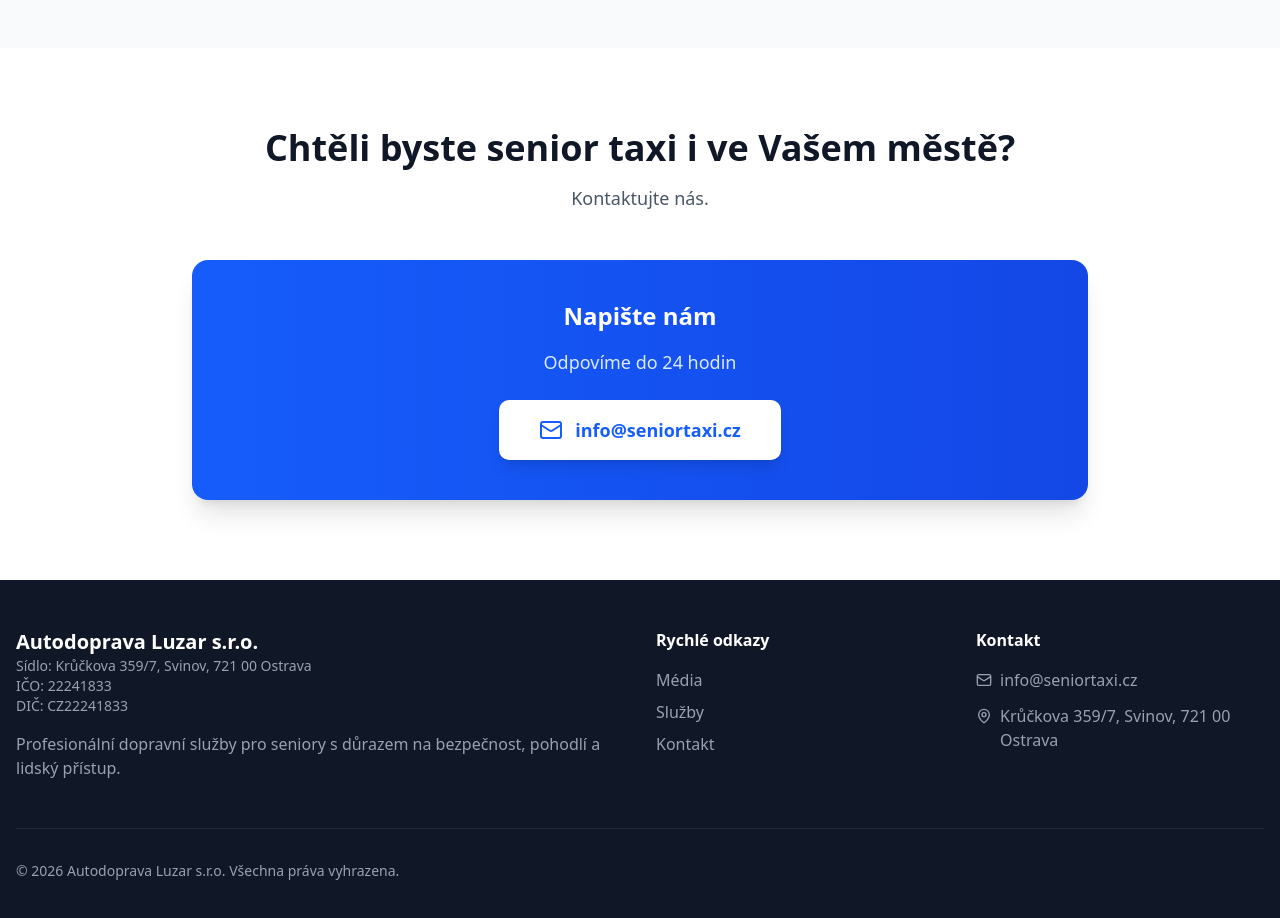
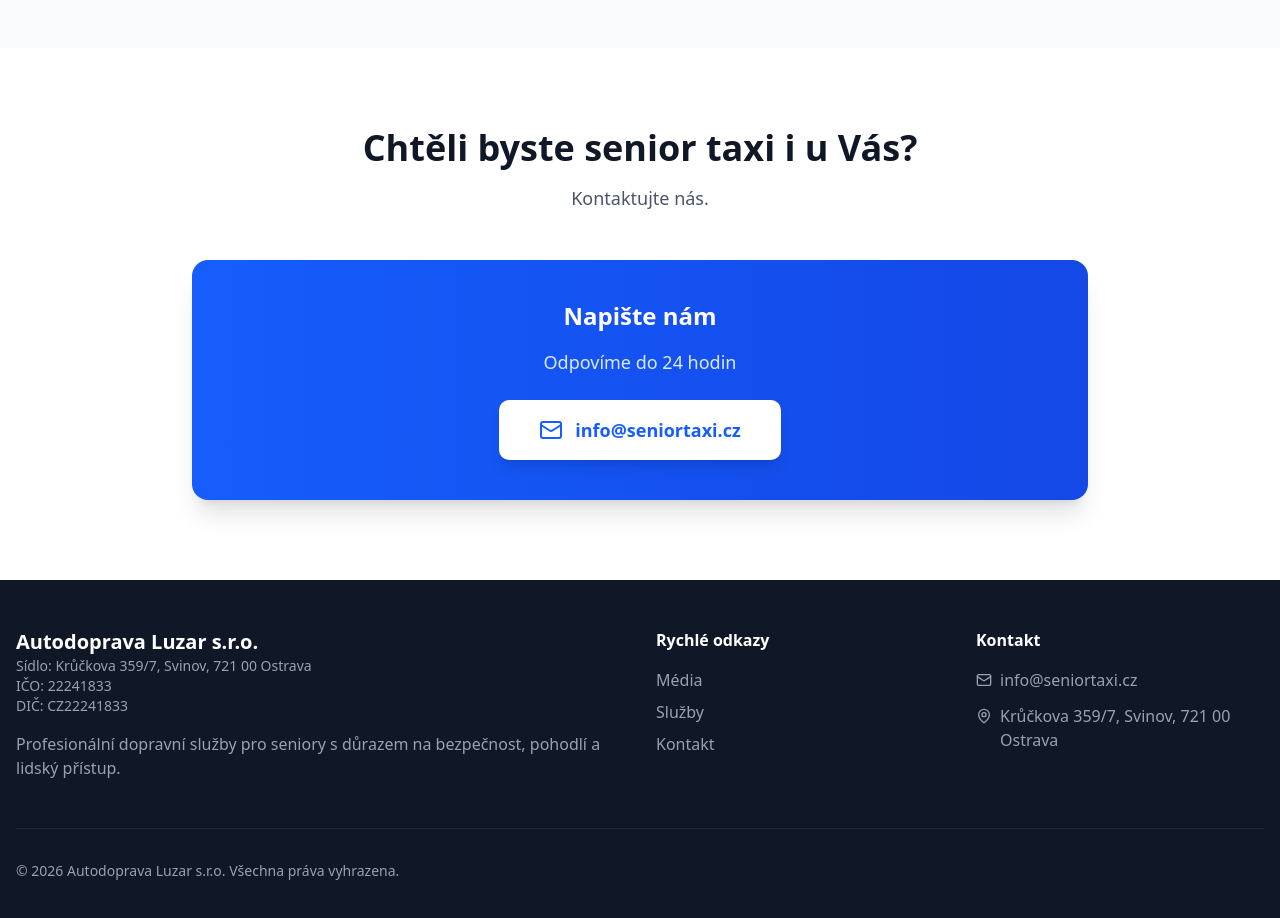
Before and after one commit to Agillis24/senior_taxi, a React (Vite) app: page / in a window 1280 px wide. Shown: the part 2860-3778 px from the top of the page. Built offline with nearby package versions, Linux system fonts and the light colour scheme.

Commit message:
Update Contact.tsx

```diff
--- a/src/components/Contact.tsx
+++ b/src/components/Contact.tsx
@@ -6,7 +6,7 @@ export function Contact() {
       <div className="container mx-auto px-4">
         <div className="text-center mb-12">
           <h2 className="text-3xl md:text-4xl font-bold text-gray-900 mb-4">
-            Chtěli byste senior taxi i ve Vašem městě?
+            Chtěli byste senior taxi i u Vás?
           </h2>
           <p className="text-lg text-gray-600 max-w-3xl mx-auto">Kontaktujte nás.</p>
         </div>
```
